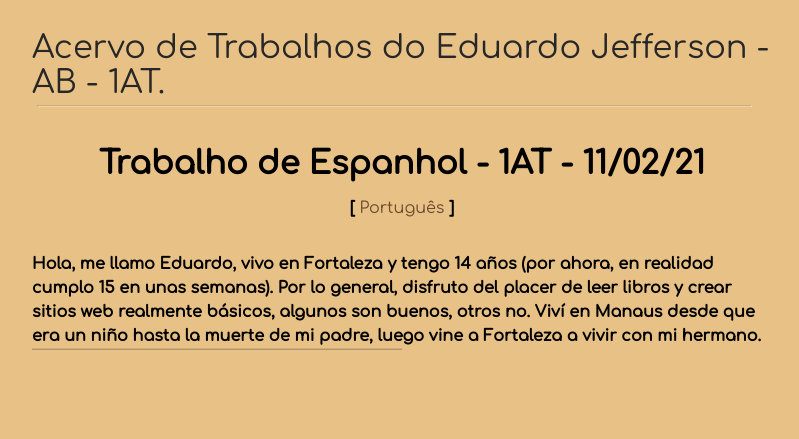
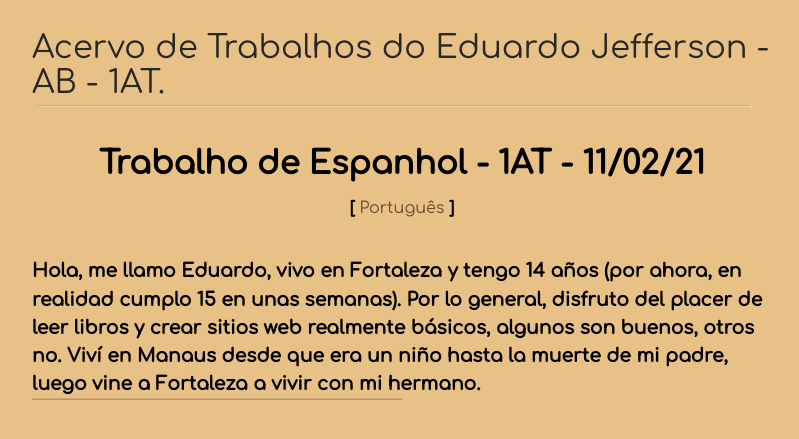
Before and after one commit to heart-leap/heart-leap.github.io, a Jekyll site: the page built from _posts/2021-02-11-ab-tarefa-de-ES-introducao.md, in a window 1280 px wide. Shown: the top 439 px of the page, without its empty margins (238-1037 px from the left). Built offline with Jekyll 4.4.1, drawn with Linux system fonts in a browser that asks for light colours.

```diff
--- a/_posts/2021-02-11-ab-tarefa-de-ES-introducao.md
+++ b/_posts/2021-02-11-ab-tarefa-de-ES-introducao.md
@@ -5,4 +5,4 @@ subtitle: Apresentação e Introdução em Espanhol.
 tags: [Português]
 ---
 
-#### Hola, me llamo Eduardo, vivo en Fortaleza y tengo 14 años (por ahora, en realidad cumplo 15 en unas semanas). Por lo general, disfruto del placer de leer libros y crear sitios web realmente básicos, algunos son buenos, otros no. Viví en Manaus desde que era un niño hasta la muerte de mi padre, luego vine a Fortaleza a vivir con mi hermano.
+### Hola, me llamo Eduardo, vivo en Fortaleza y tengo 14 años (por ahora, en realidad cumplo 15 en unas semanas). Por lo general, disfruto del placer de leer libros y crear sitios web realmente básicos, algunos son buenos, otros no. Viví en Manaus desde que era un niño hasta la muerte de mi padre, luego vine a Fortaleza a vivir con mi hermano.
```
